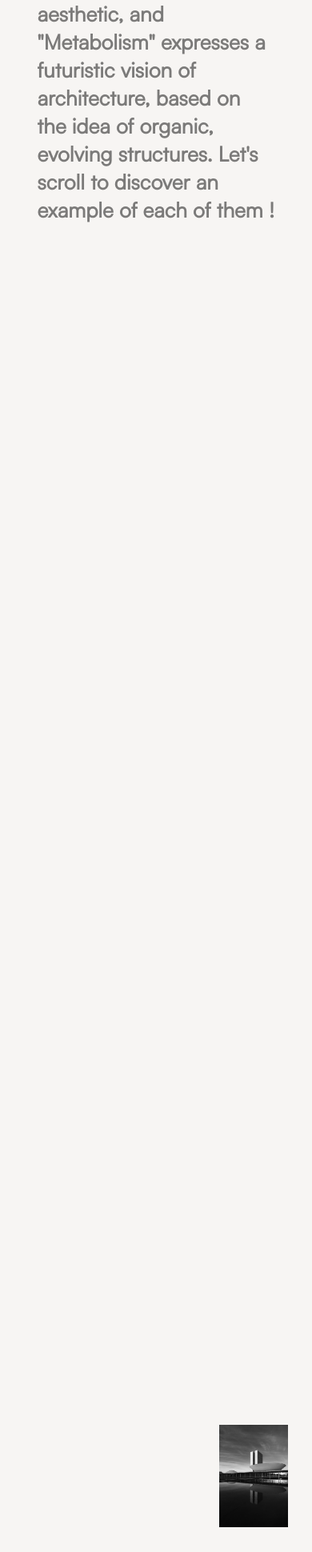
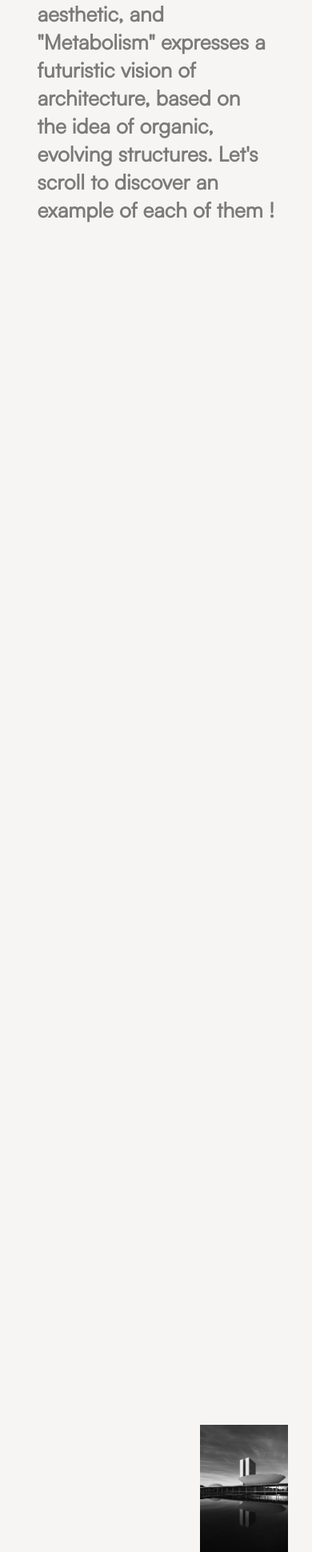
Before and after one commit to ccadran/Architecture-gallery, a Next.js app: page / in a window 390 px wide. Shown: the part 1651-3591 px from the top of the page at 80% size. Built offline with nearby package versions, Linux system fonts and the light colour scheme.

Commit message:
responsive v1 done

```diff
--- a/src/app/components/Description/description.module.scss
+++ b/src/app/components/Description/description.module.scss
@@ -48,6 +48,13 @@
     .imageContainer {
       width: 26%;
       height: 30%;
+      @media screen and (max-width: 1040px) {
+        width: 46%;
+        height: 50%;
+      }
+      @media screen and (max-width: 740px) {
+        width: 70vw;
+      }
       img {
         object-fit: cover;
         height: 100%;
--- a/src/app/components/Nav/Menu/menu.module.scss
+++ b/src/app/components/Nav/Menu/menu.module.scss
@@ -30,6 +30,15 @@
         h2 {
           font-size: 112px;
           font-weight: 500;
+          @media screen and (max-width: 740px) {
+            font-size: 88px;
+          }
+          @media screen and (max-width: 580px) {
+            font-size: 72px;
+          }
+          @media screen and (max-width: 480px) {
+            font-size: 54px;
+          }
         }
       }
       .line {
```
